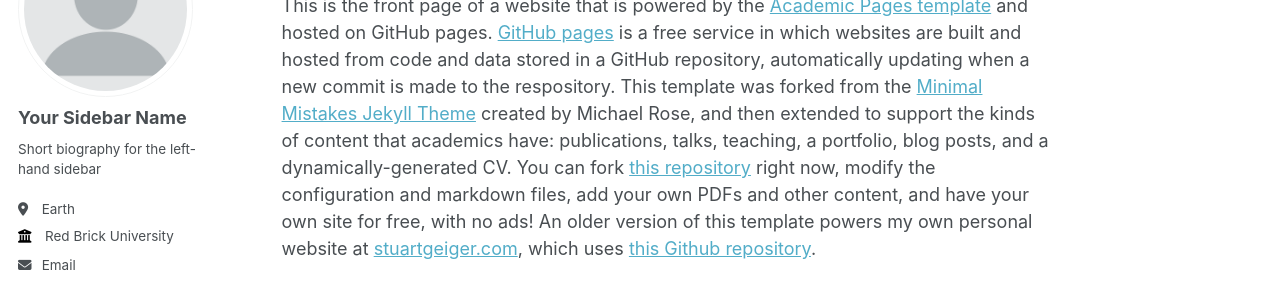
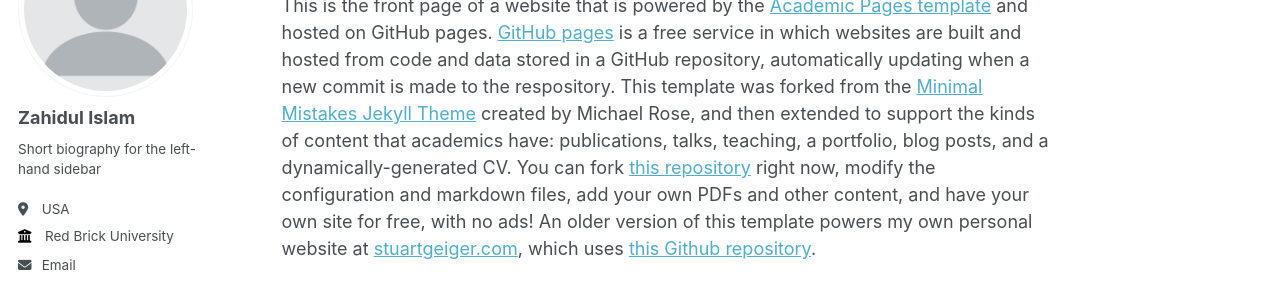
Before and after one commit to zahidul-ece/zahidul-ece.github.io, a Jekyll site: the page built from _pages/about.md, in a window 1280 px wide. Shown: the part 184-471 px from the top of the page. Built offline with Jekyll 4.4.1, drawn with Linux system fonts in a browser that asks for light colours; some web fonts are replaced.

Commit message:
Update _config.yml

```diff
--- a/_config.yml
+++ b/_config.yml
@@ -12,7 +12,7 @@ title                    : "Your Name / Site Title"
 title_separator          : "-"
 name                     : &name "Your Name"
 description              : &description "personal description"
-url                      : https://academicpages.github.io # the base hostname & protocol for your site e.g. "https://mmistakes.github.io"
+url                      : https://zahidul-islam.github.io # the base hostname & protocol for your site e.g. "https://mmistakes.github.io"
 baseurl                  : "" # the subpath of your site, e.g. "/blog"
 repository               : "academicpages/academicpages.github.io"
 
@@ -22,13 +22,13 @@ repository               : "academicpages/academicpages.github.io"
 author:
   # Biographic information
   avatar           : "profile.png"
-  name             : "Your Sidebar Name"
+  name             : "Zahidul Islam"
   pronouns         : # example: "she/her"
   bio              : "Short biography for the left-hand sidebar"
-  location         : "Earth"
+  location         : "USA"
   employer         : "Red Brick University"
   uri              : # URL
-  email            : "none@example.org"
+  email            : "mi2502@nyu.edu"
 
   # Academic websites
   arxiv            : # URL - Update with the correct link to your profile
```
